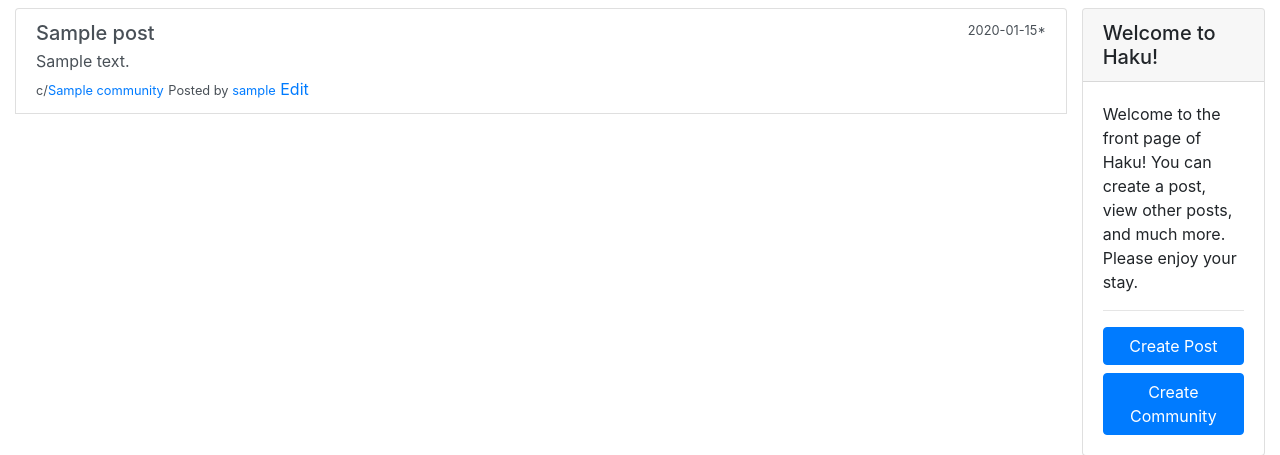
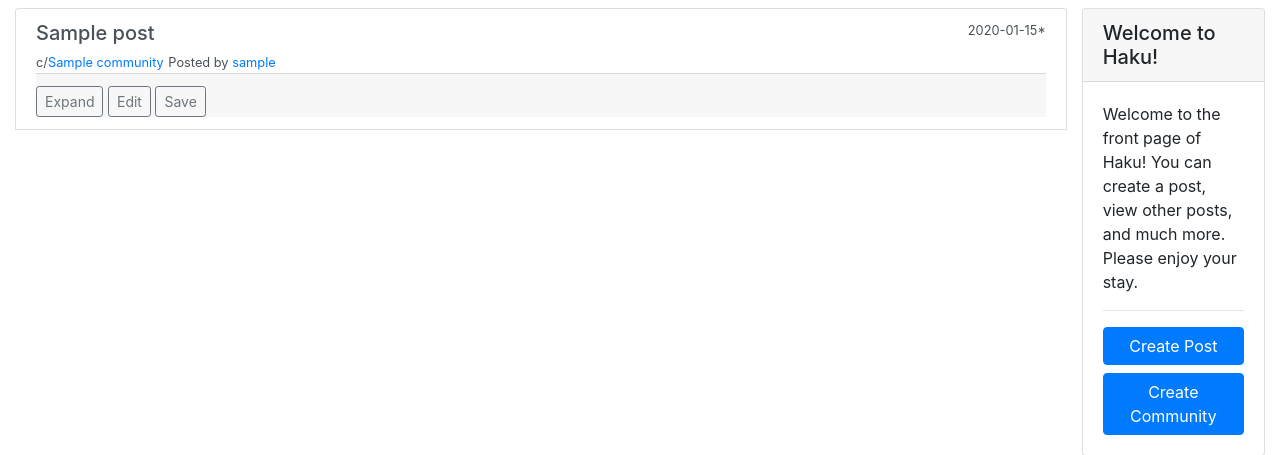
Before and after one commit to uniyx/haku, a Flask app: page / in a window 1280 px wide. Shown: the part 56-511 px from the top of the page. Run offline with Flask 3, Linux system fonts and the light colour scheme; a user stored in the database is signed in; tables that the repository leaves empty hold one stand-in row (values such as "Sample post"); some libraries are stand-ins or nearby versions.

Commit message:
Added post footer buttons and expand post function

```diff
--- a/haku/templates/compact_layout.html
+++ b/haku/templates/compact_layout.html
@@ -72,7 +72,6 @@
 <!-- Optional JavaScript -->
 <!-- jQuery first, then Popper.js, then Bootstrap JS -->
 <script src="https://code.jquery.com/jquery-3.3.1.slim.min.js"></script>
-<script src="https://cdnjs.cloudflare.com/ajax/libs/popper.js/1.14.7/umd/popper.min.js"></script>
-<script src="https://stackpath.bootstrapcdn.com/bootstrap/4.3.1/js/bootstrap.min.js"></script>
+<script src="https://cdn.jsdelivr.net/npm/bootstrap@5.0.2/dist/js/bootstrap.bundle.min.js" integrity="sha384-MrcW6ZMFYlzcLA8Nl+NtUVF0sA7MsXsP1UyJoMp4YLEuNSfAP+JcXn/tWtIaxVXM" crossorigin="anonymous"></script>
 </body>
 </html>
--- a/haku/templates/home.html
+++ b/haku/templates/home.html
@@ -9,17 +9,31 @@
             <div class="d-flex w-100 justify-content-between">
                 <h5 class="mb-1">{{ post.title }}</h5>
                 <small>
-                    <span title="{% if post.date_edited %}Edited on {{ post.date_edited.strftime('%Y-%m-%d') }}{% endif %}">{{ post.date_posted.strftime('%Y-%m-%d') }}{% if post.date_edited %}*{% endif %}</span>
+                    <span
+                        title="{% if post.date_edited %}Edited on {{ post.date_edited.strftime('%Y-%m-%d') }}{% endif %}">{{
+                        post.date_posted.strftime('%Y-%m-%d') }}{% if post.date_edited %}*{% endif %}</span>
                 </small>
             </div>
-            <p class="mb-1">{{ post.content | truncate(100) }}</p>
             <small>c/<a href="{{ url_for('community', community_name=post.community.name) }}"
                     onclick="event.stopPropagation();">{{ post.community.name }}</a></small>
             <small>Posted by <a href="{{ url_for('profile', username=post.author.username) }}"
                     onclick="event.stopPropagation();">{{ post.author.username }}</a></small>
-            {% if post.author == current_user %}
-            <a href="{{ url_for('edit_post', community_name=post.community.name, post_id=post.id) }}">Edit</a>
-            {% endif %}
+            <div class="card-footer pl-0 pb-0">
+                <button class="btn btn-outline-secondary btn-sm" data-bs-toggle="collapse"
+                    data-bs-target="#post-content-{{ post.id }}" aria-expanded="false"
+                    aria-controls="post-content-{{ post.id }}" onclick="event.stopPropagation();">
+                    Expand
+                </button>
+                {% if post.author == current_user %}
+                <a href="{{ url_for('edit_post', community_name=post.community.name, post_id=post.id) }}"
+                    class="btn btn-outline-secondary btn-sm">Edit</a>
+                {% endif %}
+                <button class="btn btn-outline-secondary btn-sm">Save</button>
+            </div>
+            <div id="post-content-{{ post.id }}" class="collapse">
+                <hr>
+                {{ post.content }}
+            </div>
         </div>
         <script>
             document.getElementById("post-{{ post.id }}").onclick = function () {
--- a/haku/templates/layout.html
+++ b/haku/templates/layout.html
@@ -77,7 +77,6 @@
 <!-- Optional JavaScript -->
 <!-- jQuery first, then Popper.js, then Bootstrap JS -->
 <script src="https://code.jquery.com/jquery-3.3.1.slim.min.js"></script>
-<script src="https://cdnjs.cloudflare.com/ajax/libs/popper.js/1.14.7/umd/popper.min.js"></script>
-<script src="https://stackpath.bootstrapcdn.com/bootstrap/4.3.1/js/bootstrap.min.js"></script>
+<script src="https://cdn.jsdelivr.net/npm/bootstrap@5.0.2/dist/js/bootstrap.bundle.min.js" integrity="sha384-MrcW6ZMFYlzcLA8Nl+NtUVF0sA7MsXsP1UyJoMp4YLEuNSfAP+JcXn/tWtIaxVXM" crossorigin="anonymous"></script>
 </body>
 </html>
```
